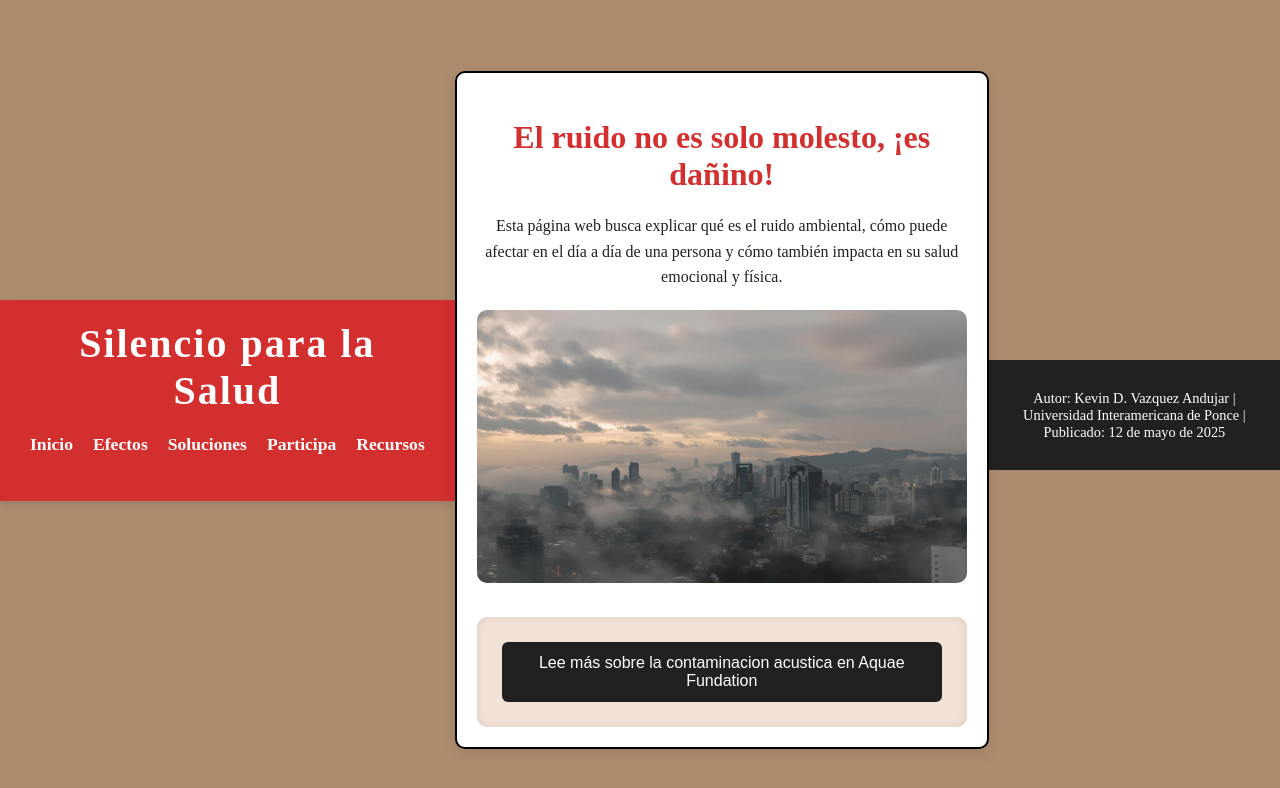
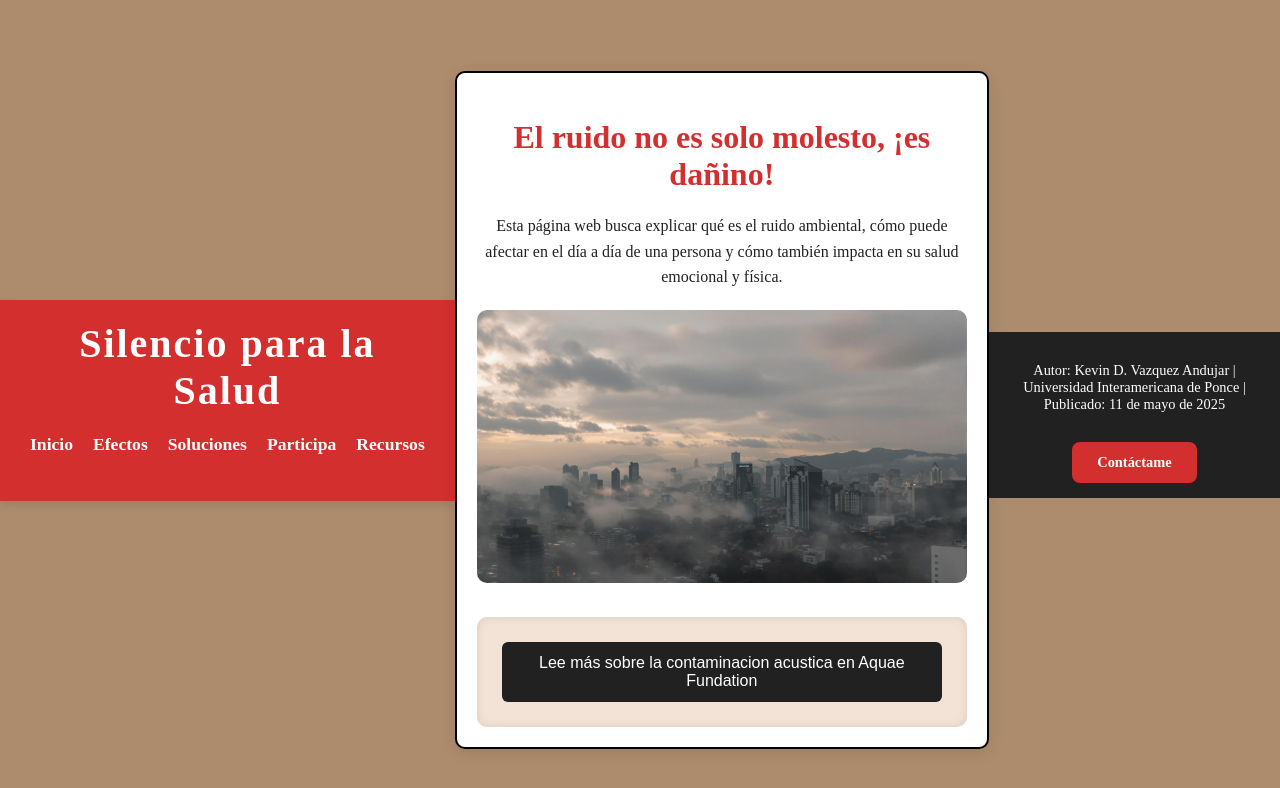
Before and after one commit to Tak0x/Silencio-para-la-salud, a plain HTML site: page index.html in a window 1280 px wide. Drawn offline with Linux system fonts and the light colour scheme.

Commit message:
Update index.html

```diff
--- a/index.html
+++ b/index.html
@@ -42,7 +42,10 @@
 </form>
 </main>
 <footer>
-<p>Autor:  Kevin D. Vazquez Andujar  | Universidad Interamericana de Ponce | Publicado: 12 de mayo de 2025 </p>
+<p>Autor: Kevin D. Vazquez Andujar | Universidad Interamericana de Ponce | Publicado: 11 de mayo de 2025</p>
+<a 			href="mailto:kev@example.com"
+			class="contact-button">Contáctame
+</a>
 </footer>
 </body>
 </html>
```
